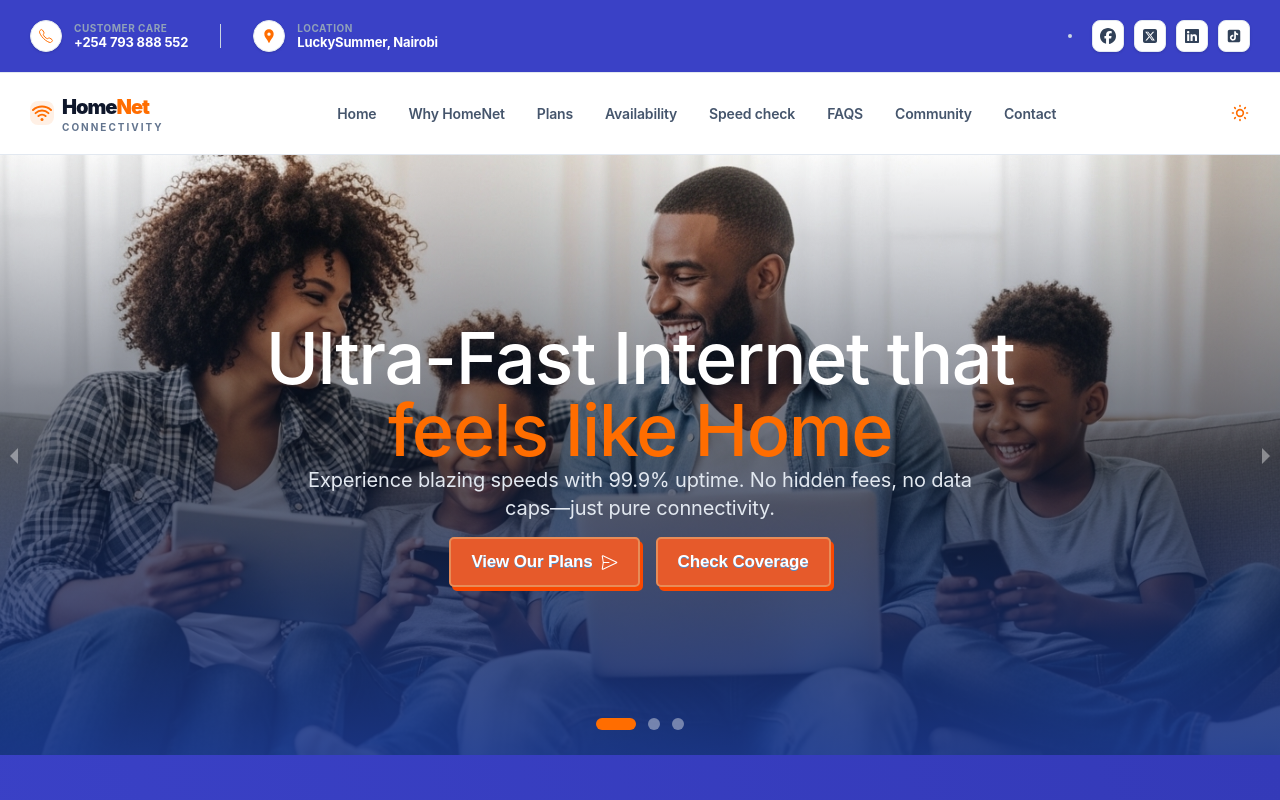
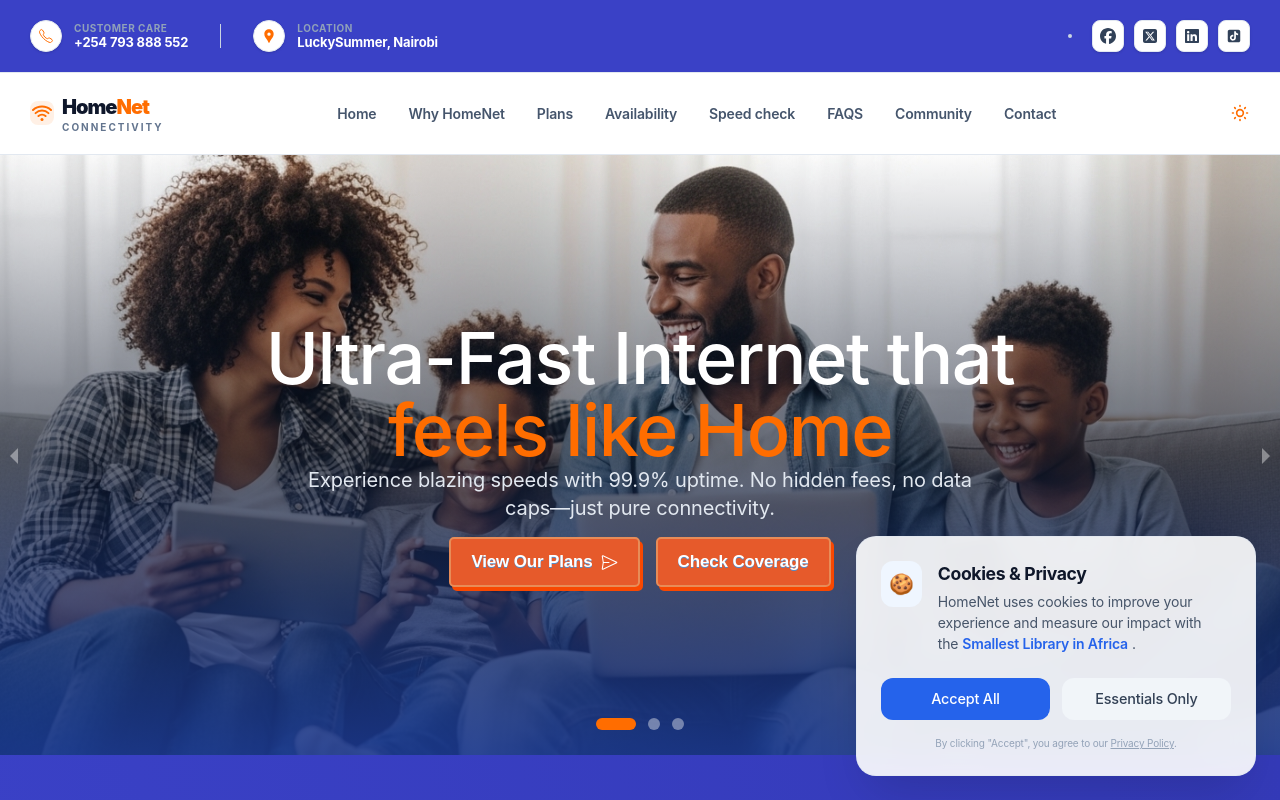
Before and after one commit to wainaina-mwangi/HomeNet, a React (Vite) app: page / in a window 1280 px wide. Shown: the top 800 px of the page. Built offline with nearby package versions, Linux system fonts and the light colour scheme.

Commit message:
added coookies policies

```diff
--- a/src/App.jsx
+++ b/src/App.jsx
@@ -20,6 +20,7 @@ import Footer from "./components/Footer";
 import Contact from "./pages/Contact";
 import Community from "./pages/Community";
 import SpeedCheck from "./pages/SpeedCheck";
+import CookieConsent  from "./components/CookieConsent";
 
 const App = () => {
   const [initialLoading, setInitialLoading] = useState(true);
@@ -40,6 +41,7 @@ const App = () => {
       <ToastContainer position="top-center" reverseOrder={false} />
       <ThemeProvider>
         <ScrollToTop />
+        <CookieConsent />
         <TopNavbar />
         <Navbar />
         <Suspense fallback={<Loader />}>
--- /dev/null
+++ b/src/components/CookieConsent.css
@@ -0,0 +1,130 @@
+
+.cookie-wrapper {
+  position: fixed;
+  bottom: 24px;
+  left: 24px;
+  right: 24px;
+  z-index: 10000;
+  pointer-events: auto;
+}
+
+
+
+
+
+.cookie-card {
+  background: rgba(255, 255, 255, 0.9);
+  backdrop-filter: blur(12px);
+  -webkit-backdrop-filter: blur(12px);
+  border: 1px solid rgba(226, 232, 240, 0.8);
+  padding: 24px;
+  border-radius: 20px;
+  box-shadow: 0 25px 50px -12px rgba(0, 0, 0, 0.15);
+}
+
+/* Header Section */
+.cookie-content {
+  display: flex;
+  align-items: flex-start;
+  gap: 16px;
+}
+
+.cookie-icon-box {
+  padding: 8px;
+  background: #eff6ff;
+  border-radius: 12px;
+  display: flex;
+  align-items: center;
+  justify-content: center;
+}
+
+.cookie-emoji {
+  font-size: 1.25rem;
+}
+
+.cookie-text-stack {
+  flex: 1;
+}
+
+.cookie-title {
+  margin: 0;
+  font-size: 1.1rem;
+  font-weight: 700;
+  color: #0f172a;
+}
+
+.cookie-description {
+  margin: 4px 0 0 0;
+  font-size: 0.875rem;
+  line-height: 1.5;
+  color: #475569;
+}
+
+.cookie-highlight {
+  font-weight: 600;
+  color: #2563eb;
+  padding: 0 4px;
+}
+
+
+.cookie-actions {
+  margin-top: 24px;
+  display: flex;
+  flex-direction: column;
+  gap: 12px;
+}
+
+
+
+.btn-primary, .btn-secondary {
+  flex: 1;
+  padding: 10px 16px;
+  border-radius: 12px;
+  font-weight: 500;
+  font-size: 0.9rem;
+  transition: all 0.2s ease;
+  border: none;
+
+}
+
+.btn-primary {
+  background: #2563eb;
+  color: white;
+}
+
+.btn-primary:hover {
+  background: #1d4ed8;
+}
+
+.btn-secondary {
+  background: #f1f5f9;
+  color: #334155;
+}
+
+.btn-secondary:hover {
+  background: #e2e8f0;
+}
+
+
+.cookie-footer {
+  margin-top: 16px;
+  font-size: 10px;
+  color: #94a3b8;
+  text-align: center;
+}
+
+
+@media (min-width: 640px) {
+  .cookie-actions {
+    flex-direction: row;
+  }
+}
+
+
+@media (min-width: 768px) {
+  .cookie-wrapper {
+    left: auto;
+    width: 100%;
+    max-width: 400px;
+  }
+}
--- /dev/null
+++ b/src/components/CookieConsent.jsx
@@ -0,0 +1,61 @@
+import { useState, useEffect } from 'react';
+import { motion, AnimatePresence } from 'framer-motion';
+import './CookieConsent.css'; // Import the new CSS file
+
+export default function CookieConsent() {
+  const [isVisible, setIsVisible] = useState(false);
+
+  useEffect(() => {
+    const consent = localStorage.getItem('homenet-cookies');
+    if (!consent) {
+      const timer = setTimeout(() => setIsVisible(true), 2000);
+      return () => clearTimeout(timer);
+    }
+  }, []);
+
+  const handleAccept = () => {
+    localStorage.setItem('homenet-cookies', 'true');
+    setIsVisible(false);
+  };
+
+  return (
+    <AnimatePresence>
+      {isVisible && (
+        <motion.div
+          initial={{ y: 100, opacity: 0 }}
+          animate={{ y: 0, opacity: 1 }}
+          exit={{ y: 100, opacity: 0 }}
+          className="cookie-wrapper"
+        >
+          <div className="cookie-card">
+            <div className="cookie-content">
+              <div className="cookie-icon-box">
+                <span className="cookie-emoji">🍪</span>
+              </div>
+              <div className="cookie-text-stack">
+                <h3 className="cookie-title">Cookies & Privacy</h3>
+                <p className="cookie-description">
+                  HomeNet uses cookies to improve your experience and measure our impact with the
+                  <span className="cookie-highlight">Smallest Library in Africa</span>.
+                </p>
+              </div>
+            </div>
+
+            <div className="cookie-actions">
+              <button onClick={handleAccept} className="btn-primary">
+                Accept All
+              </button>
+              <button onClick={() => setIsVisible(false)} className="btn-secondary">
+                Essentials Only
+              </button>
+            </div>
+
+            <p className="cookie-footer">
+              By clicking "Accept", you agree to our <u>Privacy Policy</u>.
+            </p>
+          </div>
+        </motion.div>
+      )}
+    </AnimatePresence>
+  );
+}
```
Also changed, not shown: src/index.css (+7 -0 lines).
